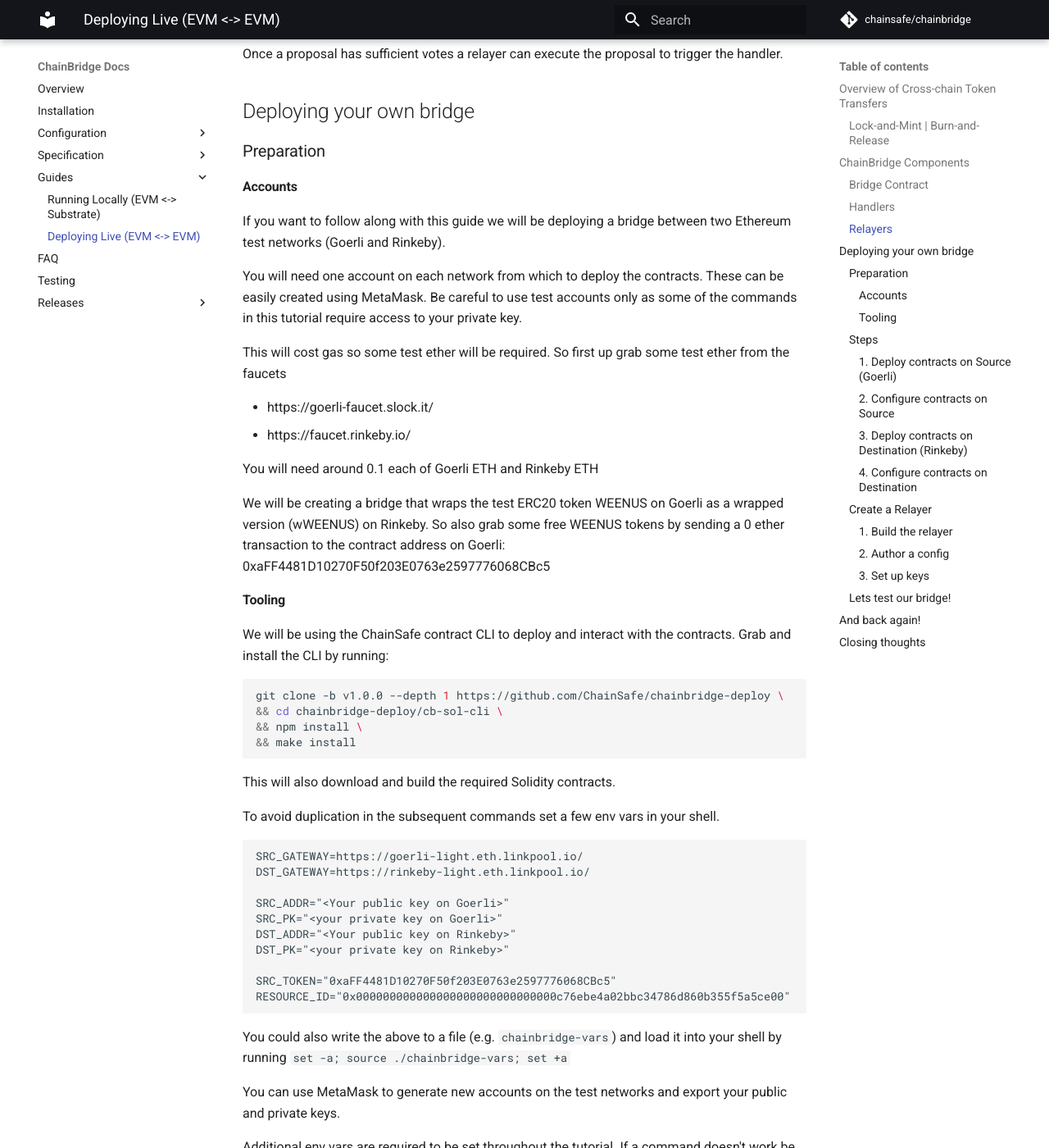
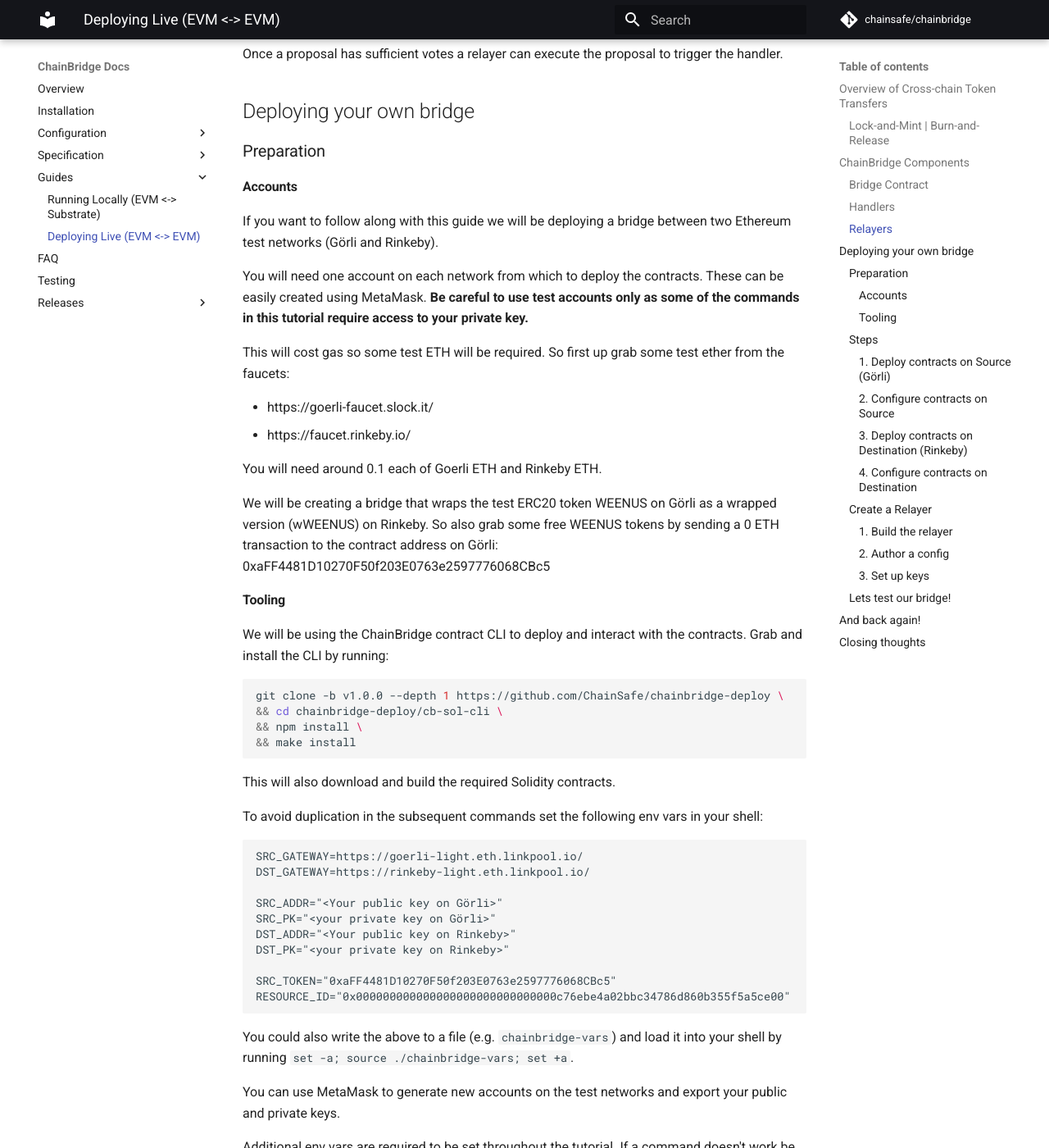
Before and after one commit to ChainSafe/chainbridge-docs, an MkDocs documentation site: the page built from docs/live-evm-bridge.md, in a window 1280 px wide and 1400 px high, scrolled down 2126 px. Shown: the whole window at 82% size. Built offline with MkDocs 1.6.1 and Material for MkDocs 9.7.7, drawn with Linux system fonts in a browser that asks for light colours; comment, search, counter and statistics services are not loaded; some of the changed text lies outside the part shown.

Commit message:
Minor documentation fixes (#31)
* Remove comma

* Remove comments from bash command snippets

* fix typo

* fix typos, syntax

````diff
--- a/docs/live-evm-bridge.md
+++ b/docs/live-evm-bridge.md
@@ -1,6 +1,6 @@
 # Deploying a Live EVM->EVM Token Bridge
 
-This tutorial walks through the process of deploying a token exchange bridge between two Ethereum test networks (Görli and Rinkeby). It could similarly be applied to link any two EVM-based chains including Ethereum mainnet.
+This tutorial walks through the process of deploying a token exchange bridge between two Ethereum test networks (Görli and Rinkeby). It could similarly be applied to link any two EVM-based chains including the Ethereum mainnet.
 
 At a high level setting up ChainBridge for token transfers requires the following:
 
@@ -25,19 +25,19 @@
 
 It is important to notice that the total number of liquid (non-locked) tokens on both chains combined remains the same. Exchanging the tokens on the destination chain back to native tokens uses the inverse operation, burn-and-release.
 
-1. Tokens on the destination chain are send to a bridge contract which **burns** them
+1. Tokens on the destination chain are sent to a bridge contract which **burns** them
 2. A relayer observes this transaction and sends a new transaction to the bridge contract on the source chain. This transaction should include a proof of the burn and a destination address
-3. The bridge contract **unlocks** some number of tokens and deposits them into the destination account.
+3. The bridge contract **unlocks** some number of tokens and deposits them into the destination account
 
-Provided this refunding of tokens can be executed at any time and the number of locked tokens is always equal to the number of minted wrapped tokens then we can say that the wrapped tokens have value equal to the original asset.
+Provided this refunding of tokens can be executed at any time and the number of locked tokens is always equal to the number of minted wrapped tokens, then we can say that the wrapped tokens have value equal to the original asset.
 
 ## ChainBridge Components
 
-A ChainBridge deployment on EVM based chains requires the following components
+A ChainBridge deployment on EVM-based chains requires the following components:
 
 ### Bridge Contract
 
-The bridge contract must be deployed on both the source and destination chains. Its primary task on the source chain is to broker token deposits (ensure they are locked) and emit the events that the relayers listen for. On the destination chain it is responsible for managing a set of permissioned relayers, aggregating relayer votes on proposals passed from the source chain and executing the desired action (e.g. minting tokens) on the destination chain when the vote threshold is reached.
+The bridge contract must be deployed on both the source and destination chains. Its primary task on the source chain is to broker token deposits (ensure they are locked) and emit the events that the relayers listen for. On the destination chain, the bridge contract is responsible for managing a set of permissioned relayers, aggregating relayer votes on proposals passed from the source chain, and executing the desired action (e.g. minting tokens) on the destination chain when the vote threshold is reached.
 
 ### Handlers
 
@@ -47,7 +47,7 @@
 
 ### Relayers
 
-The relayer is an off-chain actor that listens for particular events on the source chain and when certain conditions are met will submit signed proposals to the destination chain. The addresses of the approved relays must be registered with the bridge contract on the destination chain.
+The relayer is an off-chain actor that listens for particular events on the source chain and- when certain conditions are met- will submit signed proposals to the destination chain. The addresses of the approved relayers must be registered with the bridge contract on the destination chain.
 
 Once a proposal has sufficient votes a relayer can execute the proposal to trigger the handler.
 
@@ -57,22 +57,22 @@
 
 #### Accounts
 
-If you want to follow along with this guide we will be deploying a bridge between two Ethereum test networks (Goerli and Rinkeby).
+If you want to follow along with this guide we will be deploying a bridge between two Ethereum test networks (Görli and Rinkeby).
 
-You will need one account on each network from which to deploy the contracts. These can be easily created using MetaMask. Be careful to use test accounts only as some of the commands in this tutorial require access to your private key.
+You will need one account on each network from which to deploy the contracts. These can be easily created using MetaMask. **Be careful to use test accounts only as some of the commands in this tutorial require access to your private key.**
 
-This will cost gas so some test ether will be required. So first up grab some test ether from the faucets
+This will cost gas so some test ETH will be required. So first up grab some test ether from the faucets:
 
 - https://goerli-faucet.slock.it/
 - https://faucet.rinkeby.io/
 
-You will need around 0.1 each of Goerli ETH and Rinkeby ETH
+You will need around 0.1 each of Goerli ETH and Rinkeby ETH.
 
-We will be creating a bridge that wraps the test ERC20 token WEENUS on Goerli as a wrapped version (wWEENUS) on Rinkeby. So also grab some free WEENUS tokens by sending a 0 ether transaction to the contract address on Goerli: 0xaFF4481D10270F50f203E0763e2597776068CBc5
+We will be creating a bridge that wraps the test ERC20 token WEENUS on Görli as a wrapped version (wWEENUS) on Rinkeby. So also grab some free WEENUS tokens by sending a 0 ETH transaction to the contract address on Görli: 0xaFF4481D10270F50f203E0763e2597776068CBc5
 
 #### Tooling
 
-We will be using the ChainSafe contract CLI to deploy and interact with the contracts. Grab and install the CLI by running:
+We will be using the ChainBridge contract CLI to deploy and interact with the contracts. Grab and install the CLI by running:
 
 ```shell
 git clone -b v1.0.0 --depth 1 https://github.com/ChainSafe/chainbridge-deploy \
@@ -83,14 +83,14 @@
 
 This will also download and build the required Solidity contracts.
 
-To avoid duplication in the subsequent commands set a few env vars in your shell.
+To avoid duplication in the subsequent commands set the following env vars in your shell:
 
 ```
 SRC_GATEWAY=https://goerli-light.eth.linkpool.io/
 DST_GATEWAY=https://rinkeby-light.eth.linkpool.io/
 
-SRC_ADDR="<Your public key on Goerli>"
-SRC_PK="<your private key on Goerli>"
+SRC_ADDR="<Your public key on Görli>"
+SRC_PK="<your private key on Görli>"
 DST_ADDR="<Your public key on Rinkeby>"
 DST_PK="<your private key on Rinkeby>"
 
@@ -98,7 +98,7 @@
 RESOURCE_ID="0x000000000000000000000000000000c76ebe4a02bbc34786d860b355f5a5ce00"
 ```
 
-You could also write the above to a file (e.g. `chainbridge-vars`) and load it into your shell by running `set -a; source ./chainbridge-vars; set +a`
+You could also write the above to a file (e.g. `chainbridge-vars`) and load it into your shell by running `set -a; source ./chainbridge-vars; set +a`.
 
 You can use MetaMask to generate new accounts on the test networks and export your public and private keys.
 
@@ -106,9 +106,9 @@
 
 ### Steps
 
-#### 1. Deploy contracts on Source (Goerli)
+#### 1. Deploy contracts on Source (Görli)
 
-The following command will deploy the bridge contract and ERC20 handler contract on the source
+The following command will deploy the bridge contract and ERC20 handler contract on the source.
 
 ```shell
 cb-sol-cli --url $SRC_GATEWAY --privateKey $SRC_PK --gasPrice 10000000000 deploy \
@@ -118,7 +118,7 @@
     --chainId 0
 ```
 
-Take note of the output of the above command and assign the following variables
+Take note of the output of the above command and assign the following variables.
 
 ```shell
 SRC_BRIDGE="<resulting bridge contract address>"
@@ -137,7 +137,7 @@
     --targetContract $SRC_TOKEN
 ```
 
-*Note: Sometimes the transaction confirmation will not be detected by the CLI. You can check the txhash in etherscan to see if it has been confirmed.*
+*Note: Sometimes the transaction confirmation will not be detected by the CLI. You can check the txhash in [etherscan](https://etherscan.io) to see if it has been confirmed.*
 
 #### 3. Deploy contracts on Destination (Rinkeby)
 
@@ -161,7 +161,7 @@
 
 #### 4. Configure contracts on Destination
 
-The following registers the new token (wWEENUS) as a resource on the bridge similar to above
+The following registers the new token (wWEENUS) as a resource on the bridge similar to the above.
 
 ```shell
 cb-sol-cli --url $DST_GATEWAY --privateKey $DST_PK --gasPrice 10000000000 bridge register-resource \
@@ -171,7 +171,7 @@
     --targetContract $DST_TOKEN
 ```
 
-The following registers the token as mintable/burnable on the bridge
+The following registers the token as mintable/burnable on the bridge.
 ```shell
 cb-sol-cli --url $DST_GATEWAY --privateKey $DST_PK --gasPrice 10000000000 bridge set-burn \
     --bridge $DST_BRIDGE \
@@ -179,7 +179,7 @@
     --tokenContract $DST_TOKEN
 ```
 
-The following gives permission for the handler to mint new wWEENUS tokens
+The following gives permission for the handler to mint new wWEENUS tokens.
 
 ```shell
 cb-sol-cli --url $DST_GATEWAY --privateKey $DST_PK --gasPrice 10000000000 erc20 add-minter \
@@ -203,7 +203,7 @@
 
 #### 2. Author a config
 
-Execute the command below to create a config file with all the variables assigned in previous steps
+Execute the command below to create a config file with all the variables assigned in previous steps.
 
 ```shell
 echo "{
@@ -287,25 +287,25 @@
     --resourceId $RESOURCE_ID
 ```
 
-The relay will wait 10 block confirmations before submitting a request which may take a few minutes on the test network. Keep an eye on the `target=XXXX` output in the chainbridge relay window. The transfer will occur when this reaches the block height of the deposit transaction.
+The relayer will wait 10 block confirmations before submitting a request which may take a few minutes on the test network. Keep an eye on the `target=XXXX` output in the chainbridge relayer window. The transfer will occur when this reaches the block height of the deposit transaction.
 
-The relay will show something similar to below when it picks up a transaction and relays it.
+The relayer will show something similar to the below when it picks up a transaction and relays it.
 ![](./img/shell-relaying.png)
 
-and some time later it will execute the proposal on the destination chain
+Some time later it will execute the proposal on the destination chain.
 
 ![](./img/shell-proposal-executed.png)
 
 
-Checking your balance for the token on the destination chain you should see the inbound tokens from the handler.
+When checking your balance for the token on the destination chain you should see the inbound tokens from the handler.
 
-Proposals will continue to be forward provided you keen the relay process running.
+Proposals will continue to be forwarded provided you keep the relayer process running.
 
 ## And back again!
 
-The bridge we created already supports bi-directional transactions. We can submit a transaction to move tokens back from the destination to the source.
+The bridge we've created already supports bi-directional transactions. We can submit a transaction to move tokens back from the destination to the source.
 
-Approve the handler on the destination chain to move tokens on our behalf (to burn them)
+Approve the handler on the destination chain to move tokens on our behalf (to burn them).
 
 ```shell
 cb-sol-cli --url $DST_GATEWAY --privateKey $DST_PK --gasPrice 10000000000 erc20 approve \
@@ -329,6 +329,6 @@
 
 It is also simple to extend the above to work with non-fungible assets (e.g. ERC721) by deploying another handler contract and reconfiguring the bridge.
 
-Of course having a single relayer is a highly centralised way to be running the bridge. With additional calls to [`add-relayer`](https://github.com/ChainSafe/chainbridge-deploy/blob/v1.0.0/cb-sol-cli/docs/admin.md#add-relayer) it is easy to set up extra accounts that can run relays simultaneuosly. Once there are plenty of relayers you can increase the vote threshold so that some number of relays need to agree on a proposal before it is executed.
+Of course having a single relayer is a highly centralised way to be running the bridge. With additional calls to [`add-relayer`](https://github.com/ChainSafe/chainbridge-deploy/blob/v1.0.0/cb-sol-cli/docs/admin.md#add-relayer) it is easy to set up extra accounts that can relay simultaneuosly. Once there are plenty of relayers you can increase the vote threshold so that a certain number of relayers need to agree on a proposal before it is executed.
 
 Read the [documentation for the CLI tool](https://github.com/ChainSafe/chainbridge-deploy/blob/release/v1.0.0/cb-sol-cli/README.md) to see how the bridge contract and handlers can be configured for different scenarios.
````
Also changed, not shown: other parts of docs/live-evm-bridge.md (+10 -10 lines), docs/configuration.md (+1 -1 lines).
